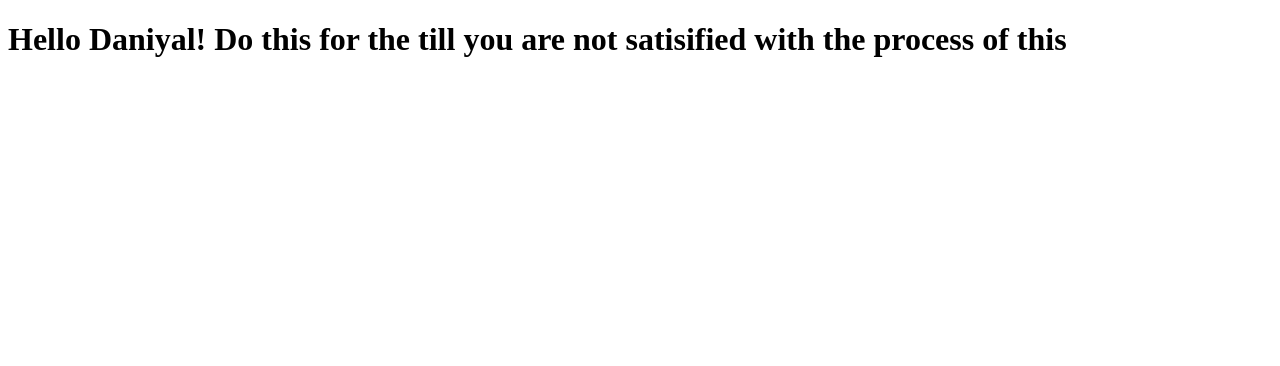
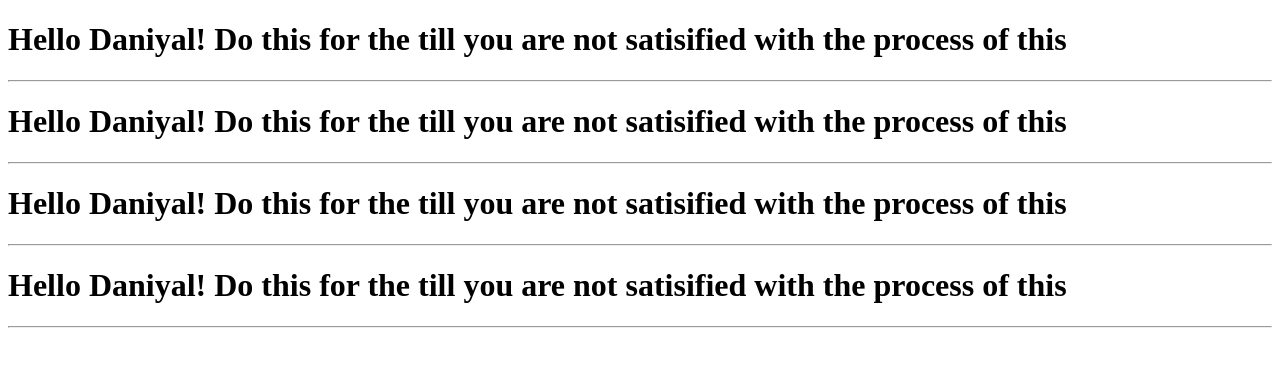
Before and after one commit to daniyalmm/coursera-test, a plain HTML site: page index.html in a window 1280 px wide. Drawn offline with Linux system fonts and the light colour scheme.

Commit message:
Pretty cool, eh?

```diff
--- a/index.html
+++ b/index.html
@@ -1,11 +1,22 @@
 <!DOCTYPE html>
 <html lang="en">
+
 <head>
     <meta charset="UTF-8">
     <meta name="viewport" content="width=device-width, initial-scale=1.0">
     <title>Hello World</title>
 </head>
+
 <body>
-    <H1>Hello Daniyal! Do this for the till you are not satisified with the process of this</H>
-    </body>
+    <H1>Hello Daniyal! Do this for the till you are not satisified with the process of this</H1>
+    <hr>
+    <H1>Hello Daniyal! Do this for the till you are not satisified with the process of this</H1>
+    <hr>
+    <H1>Hello Daniyal! Do this for the till you are not satisified with the process of this</H1>
+    <hr>
+    <H1>Hello Daniyal! Do this for the till you are not satisified with the process of this</H1>
+    <hr>
+
+</body>
+
 </html>
```
